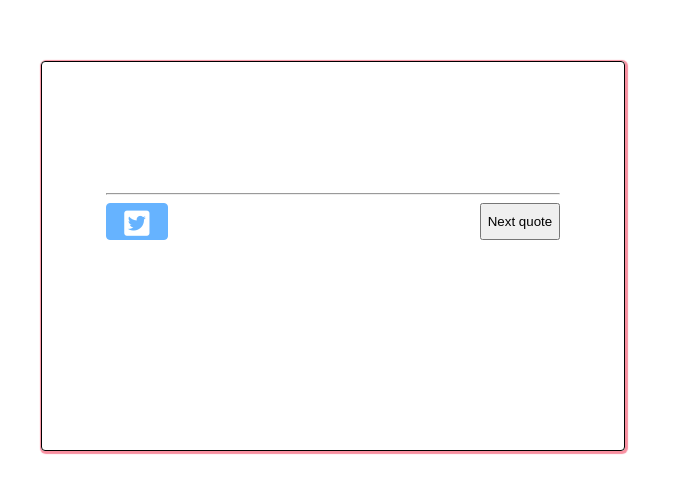
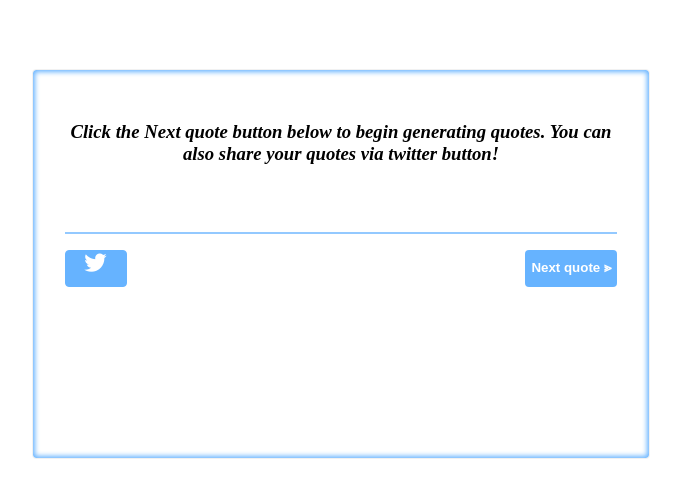
Before and after one commit to sedcakmak/quote-generator, a plain HTML site: page index.html in a window 1280 px wide. Shown: the part 104-602 px from the top of the page, without its empty margins (243-924 px from the left). Drawn offline with Linux system fonts and the light colour scheme; no server answers.

Commit message:
Finalized this project

```diff
--- a/css/style.css
+++ b/css/style.css
@@ -4,49 +4,61 @@ body {
   justify-content: center;
   height: 90vh;
   width: 90vw;
-  margin: 0;
+  transition: 0.5s;
+  transition-timing-function: ease-in;
 }
 
 #main {
   background-color: transparent;
   border-radius: 4px;
-  border:1px solid black;
-  box-shadow: 1px 1px 1px 2px rgb(248, 143, 160);
+  border:1px solid #f1f1f1;
+  box-shadow: 0 0 5px 2px #66b3ff inset;
   height: 45%;
-  width: 45%;
+  width: 48%;
   padding: 2rem;
   transition: main 1s;
 }
 
+#main:hover {
+  box-shadow: 0 10px 10px #66b3ff;
+}
+
 .container {
   text-align: center;
-  margin: 0 auto;
   /* width: 80%; */
   height: 40%;
-  padding: 2rem;
-
+  /* padding: 2rem; */
 }
 
 .buttons {
 display: flex;
 justify-content: space-between;
+margin-top: 1em;
 }
 
-.btn {
-  color:black;
+.next {
+  background-color: #66b3ff;
+  border-radius: 4px;
+  color: white;
+  font-weight: bold;
+  border: none;
+  cursor: pointer;
 }
 
-.twitter
-{
-    border: 1px solid rgb(102, 179, 255);
-    border-radius: 4px;
-    background-color: rgb(102, 179, 255);
-    color: white;
-    text-align: center;
-    font-size: 1.8em;
+.twitter {
+  border-radius: 4px;
+  border: 1px solid rgb(102, 179, 255);
+  background-color: rgb(102, 179, 255);
+  color: white ;
+  text-align: center;
+  align-items: center;
+  font-size: 1.4em;
+  /* padding: .1rem; */
+  margin: 0;
     width: 60px;
-    height: 35px;
-    line-height: 40px;
+  height: 35px;
+  vertical-align:middle;
+  display: table-cell;
 }
 
 h2, .author {
@@ -58,3 +70,8 @@ h2, .author {
 .author {
   font-weight: bolder;
 }
+
+hr {
+  border: .1px solid #66b3ff;
+  opacity: .7;
+}
--- a/index.html
+++ b/index.html
@@ -14,7 +14,7 @@
 <body id="body">
   <main id="main">
     <div class="container">
-
+        <h3><em>Click the Next quote button below to begin generating quotes. You can also share your quotes via twitter button!</em></h3>
         <h2>
           <i class="fas fa-quote-left"></i>
           <span class="quote" id="quote"></span>
@@ -25,8 +25,8 @@
       <hr>
       <div class="buttons">
         <a class="twitter" id="tweet" href="https://twitter.com/intent/tweet?text=Greetings" data-size="large"
-        target="_blank" rel="noopener noreferrer"><i class="fab fa-twitter-square"></i></a>
-        <button class="next" id="btn" onclick="getNewQuote(); changeBackgroundColor()">Next quote</button>
+        target="_blank" rel="noopener noreferrer"><i class="fab fa-twitter"></i></a>
+        <button class="next" id="btn" onclick="getNewQuote(); changeBackgroundColor()">Next quote &#10914;</button>
       </div>
     </div>
   </main>
```
